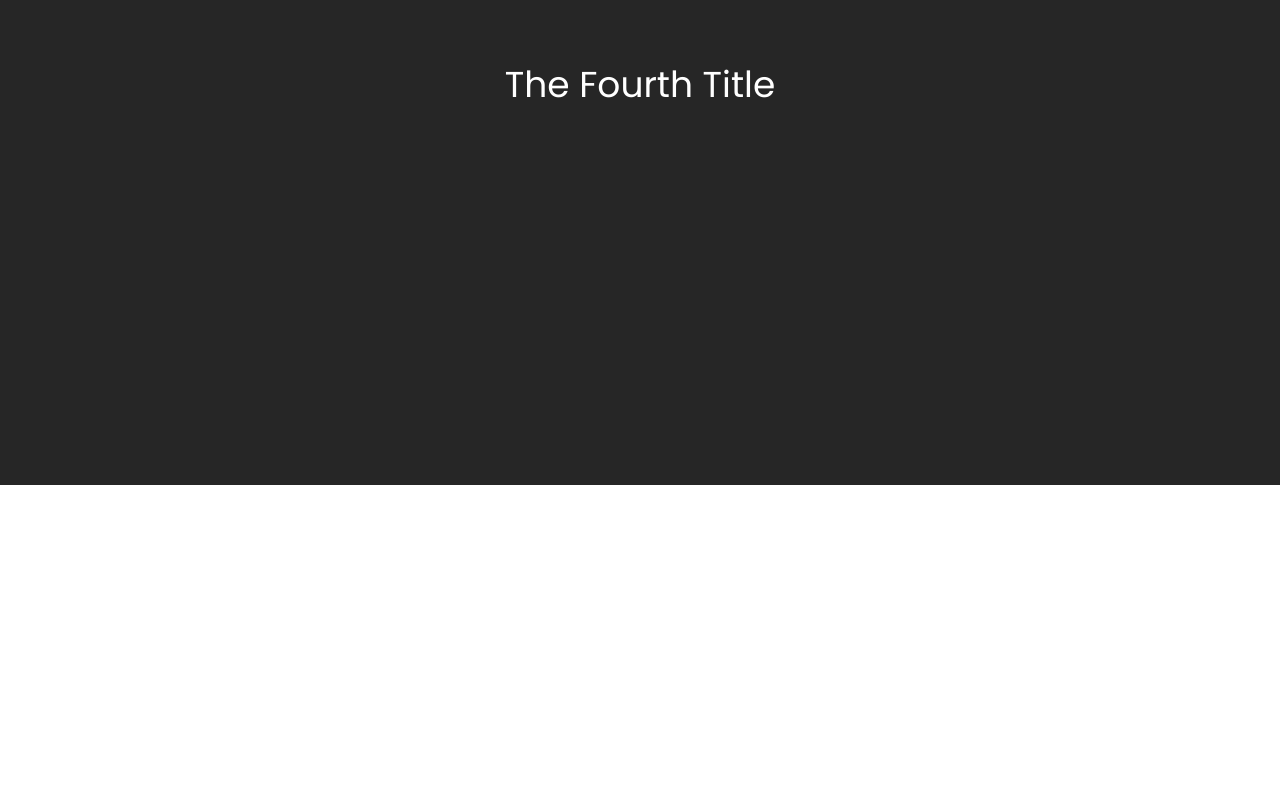
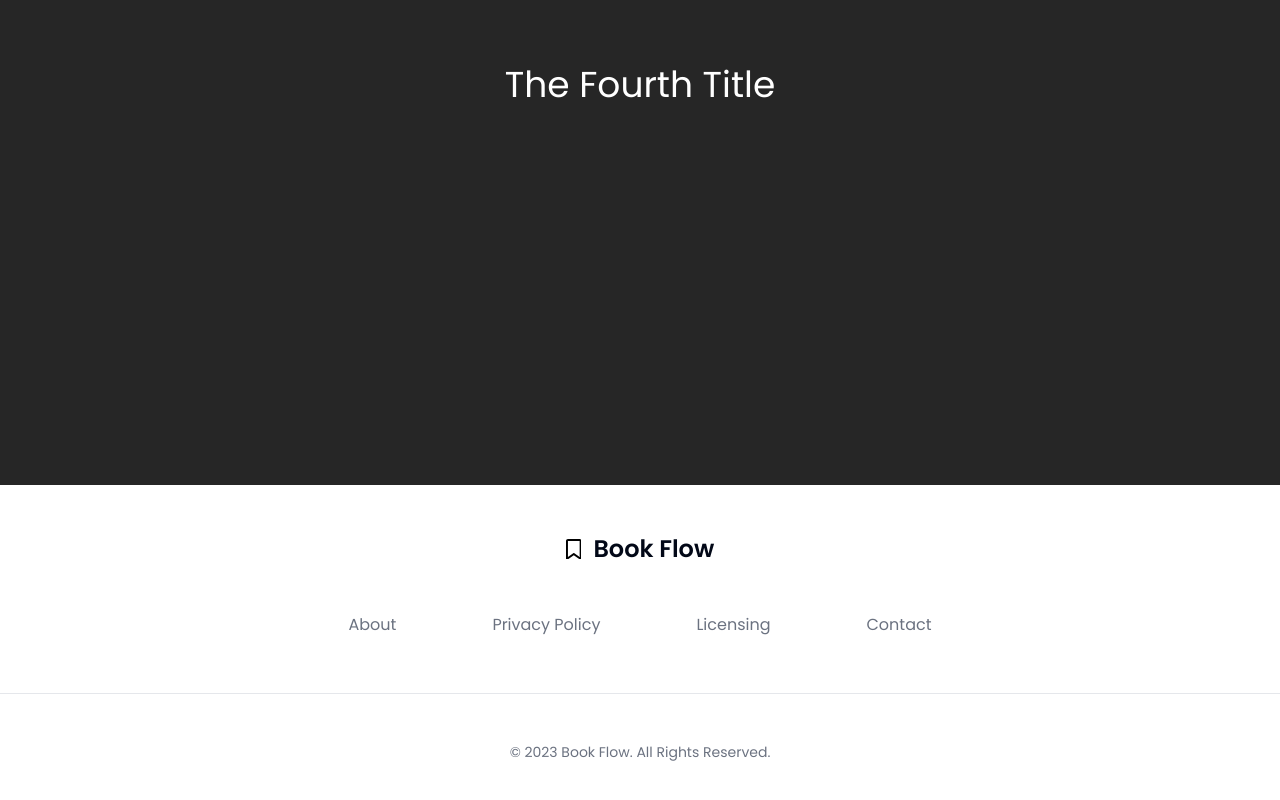
Before and after one commit to quochuynh2412/book-flow, a Next.js app: page / in a window 1280 px wide. Shown: the part 4603-5403 px from the top of the page. Before the commit the page ends 5088 px from the top, so only its background shows below. Built offline with nearby package versions, Linux system fonts and the light colour scheme.

Commit message:
add footer

```diff
--- a/app/page.tsx
+++ b/app/page.tsx
@@ -5,6 +5,8 @@ import Image from "next/image";
 import { Input } from "@/components/ui/input";
 import { Button } from "@/components/ui/button";
 import { DropdownMenu, DropdownMenuContent, DropdownMenuItem, DropdownMenuTrigger } from "@/components/ui/dropdown-menu";
+
+import Footer from "@/components/ui/Footer";
 
 import vnBooksStore from "@/public/vnbooksstore.jpeg";
 
@@ -119,8 +121,7 @@ export default function Home() {
           <h2 className="text-4xl">The Fourth Title</h2>
         </div>
         </div>
-      <footer>
-      </footer>
+      <Footer />
     </div>
   );
 }
--- /dev/null
+++ b/components/ui/Footer.tsx
@@ -0,0 +1,34 @@
+export default function footer() {
+  return (
+    <footer className="bg-white shadow dark:bg-gray-900">
+      <div className="w-full mx-auto py-12">
+        <div className="flex flex-wrap md:gap-6">
+          <div className="basis-full flex">
+            <a href="" className="mx-auto flex items-center mb-4 space-x-3 rtl:space-x-reverse">
+              <svg xmlns="http://www.w3.org/2000/svg" height="1.3em" viewBox="0 0 384 512">
+                <path d="M0 48C0 21.5 21.5 0 48 0l0 48V441.4l130.1-92.9c8.3-6 19.6-6 27.9 0L336 441.4V48H48V0H336c26.5 0 48 21.5 48 48V488c0 9-5 17.2-13 21.3s-17.6 3.4-24.9-1.8L192 397.5 37.9 507.5c-7.3 5.2-16.9 5.9-24.9 1.8S0 497 0 488V48z"/>
+              </svg>
+              <span className="text-2xl font-semibold whitespace-nowrap dark:text-white">Book Flow</span>
+            </a>
+          </div>
+          <ul className="mx-auto text-center md:flex gap-24 items-center font-medium text-gray-500 dark:text-gray-400">
+            <li className="my-2">
+              <a href="#" className="hover:underline">About</a>
+            </li>
+            <li className="my-2">
+              <a href="#" className="hover:underline">Privacy Policy</a>
+            </li>
+            <li className="my-2">
+              <a href="#" className="hover:underline">Licensing</a>
+            </li>
+            <li className="my-2">
+              <a href="#" className="hover:underline">Contact</a>
+            </li>
+          </ul>
+        </div>
+        <hr className="my-12 border-gray-200 sm:mx-auto dark:border-gray-700" />
+        <span className="block text-sm text-gray-500 text-center dark:text-gray-400">© 2023 <a href="" className="hover:underline">Book Flow</a>. All Rights Reserved.</span>
+      </div>
+    </footer>
+  );
+}
```
